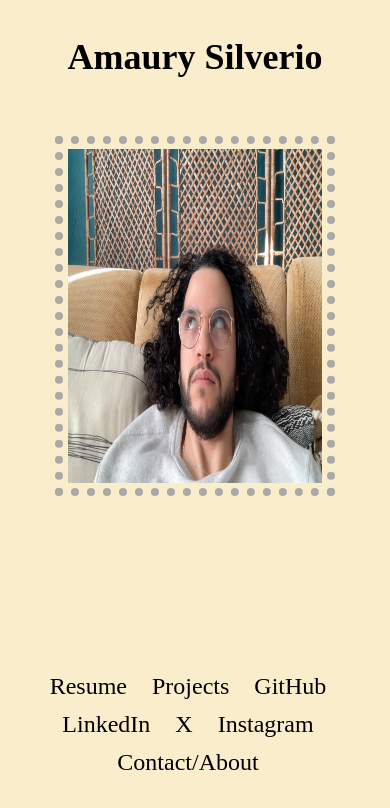
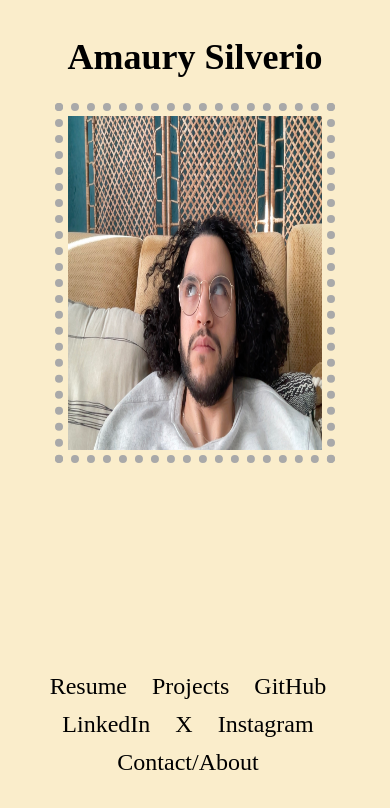
Before and after one commit to AmaurySilverio/2025portfolio, a React (Vite) app in the folder portfolio2025/: page / in a window 390 px wide. Shown: the top 808 px of the page. Built offline with nearby package versions, Linux system fonts and the light colour scheme; a web font is replaced by a local one.

Commit message:
attempt 5 to fix scroll

```diff
--- a/portfolio2025/src/index.css
+++ b/portfolio2025/src/index.css
@@ -8,13 +8,14 @@
 
 body, html{
   margin: 0;
-  height: 100svh;
+  /* height: 100svh; */
 }
 .container{
   z-index: 1;
   position: relative;
   background: rgb(250, 237, 203);
   height: 100svh;
+  overflow: hidden;
 }
 /* HERO STYLING */
 .hero-container{
@@ -410,7 +411,7 @@ body, html{
     font-size: 41px;
   }
   .photo-container img{
-    top: 136px;
+    top: 103px;
     width: 280px;
     height: 360px;
 }
```
